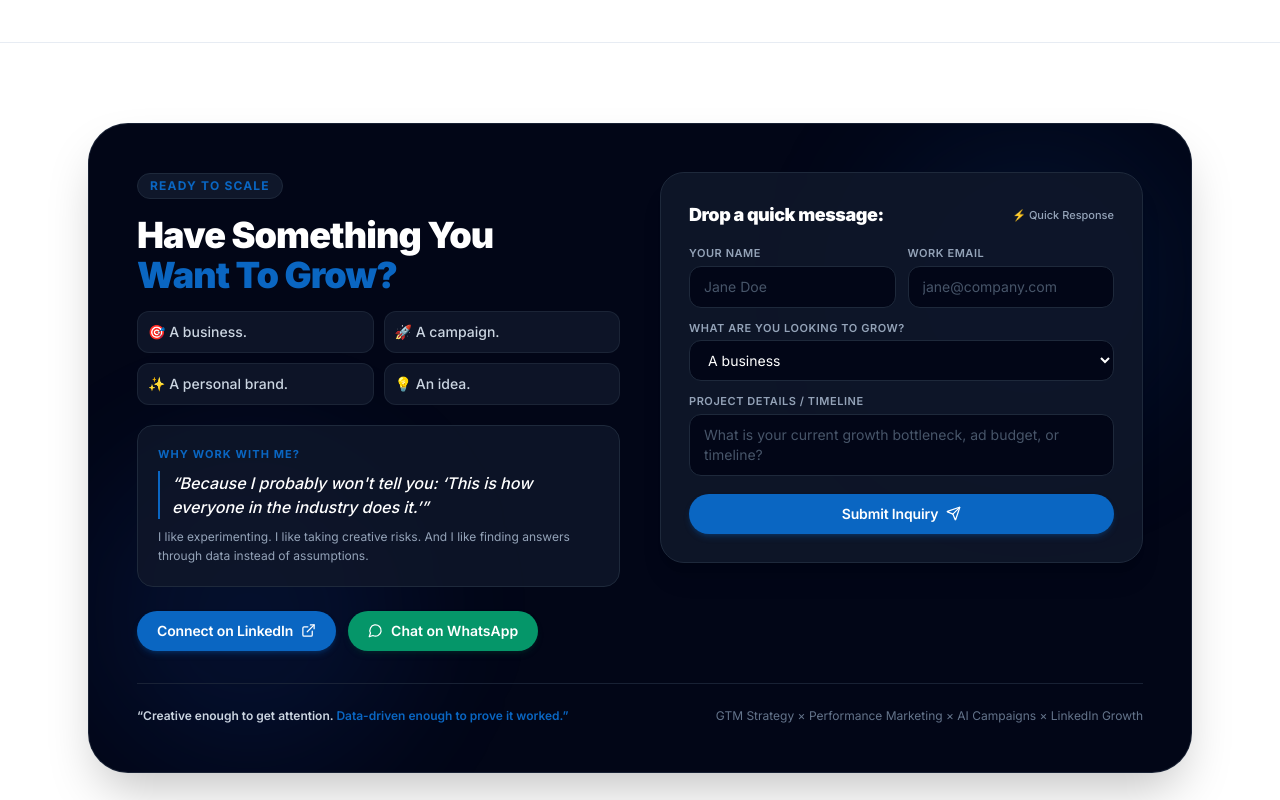
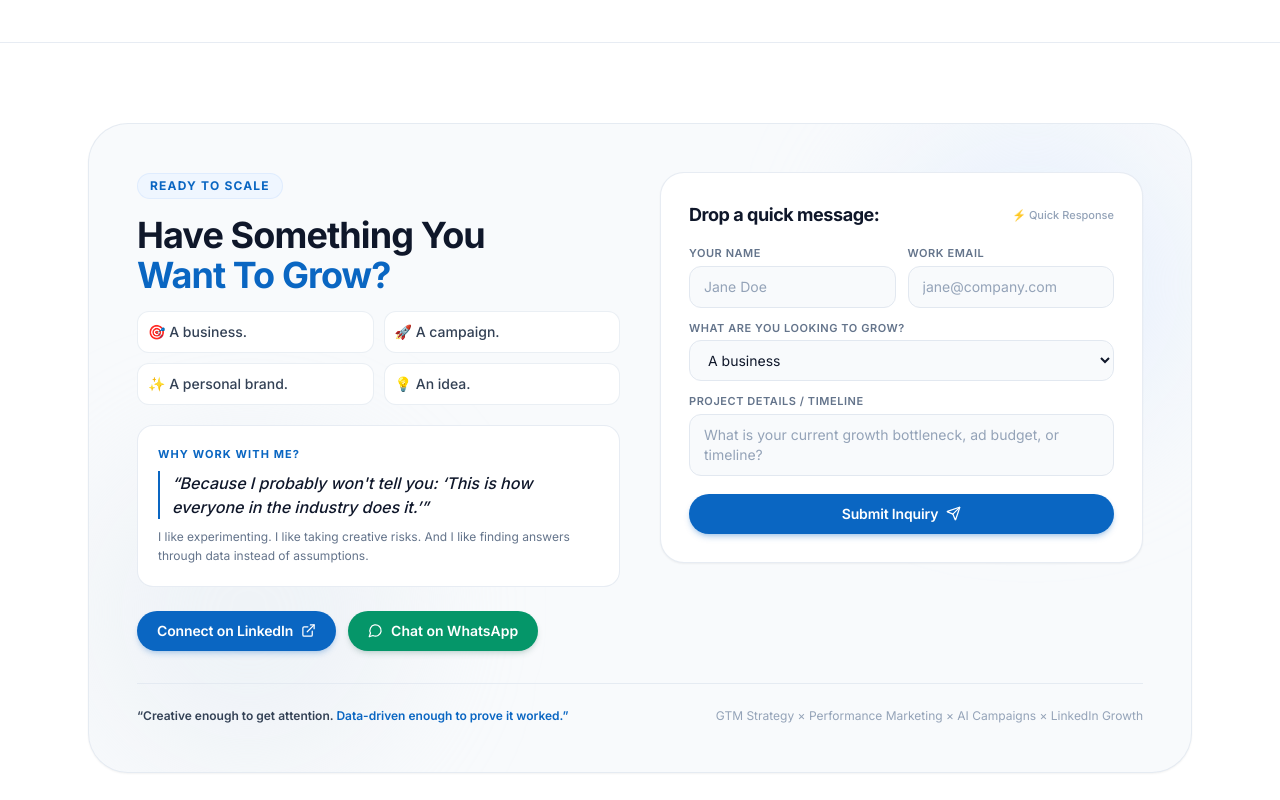
Before and after one commit to AryanSri-235/manaspf, a Next.js app: page / in a window 1280 px wide. Shown: the part 4960-5760 px from the top of the page. Built offline with nearby package versions, Linux system fonts and the light colour scheme.

Commit message:
style(contact): soften section with clean light palette, font-bold heading, and harmonious card styling

```diff
--- a/src/components/ContactCTASection.tsx
+++ b/src/components/ContactCTASection.tsx
@@ -42,10 +42,10 @@ export default function ContactCTASection() {
     >
       <div className="container mx-auto px-6 max-w-6xl w-full my-auto">
         <ScrollReveal duration={0.7} yOffset={24}>
-          <div className="bg-slate-950 rounded-[2.5rem] p-6 sm:p-10 lg:p-12 shadow-2xl text-white relative overflow-hidden border border-slate-800/80">
-            {/* Background glow accents */}
-            <div className="absolute top-0 right-0 w-80 h-80 bg-primary/10 rounded-full blur-3xl pointer-events-none" />
-            <div className="absolute bottom-0 left-0 w-80 h-80 bg-blue-600/10 rounded-full blur-3xl pointer-events-none" />
+          <div className="bg-slate-50 rounded-[2.5rem] p-6 sm:p-10 lg:p-12 shadow-sm text-slate-900 relative overflow-hidden border border-slate-200/80">
+            {/* Subtle glow accents */}
+            <div className="absolute top-0 right-0 w-80 h-80 bg-blue-100/50 rounded-full blur-3xl pointer-events-none" />
+            <div className="absolute bottom-0 left-0 w-80 h-80 bg-slate-200/40 rounded-full blur-3xl pointer-events-none" />
 
             {/* 2-Column Split: Left = Text/Quote/CTA buttons, Right = Form */}
             <div className="grid grid-cols-1 lg:grid-cols-12 gap-8 lg:gap-10 items-start relative z-10">
@@ -53,41 +53,41 @@ export default function ContactCTASection() {
               <div className="lg:col-span-6 flex flex-col justify-between h-full">
                 <div>
                   {/* Pill Badge */}
-                  <div className="inline-block px-3 py-1 rounded-full bg-slate-900 border border-slate-800 text-primary text-xs font-bold uppercase tracking-widest mb-4 shadow-2xs">
+                  <div className="inline-block px-3 py-1 rounded-full bg-blue-50 border border-blue-100/80 text-primary text-xs font-bold uppercase tracking-widest mb-4 shadow-2xs">
                     Ready To Scale
                   </div>
 
                   {/* Headline */}
-                  <h2 className="text-2xl sm:text-3xl lg:text-4xl font-black tracking-tight mb-4 leading-tight text-white">
+                  <h2 className="text-2xl sm:text-3xl lg:text-4xl font-bold tracking-tight mb-4 leading-tight text-slate-900">
                     Have Something You <br className="hidden sm:inline" />
                     <span className="text-primary">Want To Grow?</span>
                   </h2>
 
                   {/* 4 Targets Grid */}
-                  <div className="grid grid-cols-2 gap-2.5 mb-5 text-slate-300 font-medium text-xs sm:text-sm">
-                    <div className="p-2.5 rounded-xl bg-slate-900/90 border border-slate-800/80 shadow-2xs">
+                  <div className="grid grid-cols-2 gap-2.5 mb-5 text-slate-700 font-medium text-xs sm:text-sm">
+                    <div className="p-2.5 rounded-xl bg-white border border-slate-200/70 shadow-2xs">
                       🎯 A business.
                     </div>
-                    <div className="p-2.5 rounded-xl bg-slate-900/90 border border-slate-800/80 shadow-2xs">
+                    <div className="p-2.5 rounded-xl bg-white border border-slate-200/70 shadow-2xs">
                       🚀 A campaign.
                     </div>
-                    <div className="p-2.5 rounded-xl bg-slate-900/90 border border-slate-800/80 shadow-2xs">
+                    <div className="p-2.5 rounded-xl bg-white border border-slate-200/70 shadow-2xs">
                       ✨ A personal brand.
                     </div>
-                    <div className="p-2.5 rounded-xl bg-slate-900/90 border border-slate-800/80 shadow-2xs">
+                    <div className="p-2.5 rounded-xl bg-white border border-slate-200/70 shadow-2xs">
                       💡 An idea.
                     </div>
                   </div>
 
                   {/* Curiosity / Philosophy Quote */}
-                  <div className="p-4 sm:p-5 rounded-2xl bg-slate-900/80 border border-slate-800 text-left mb-6 space-y-2">
+                  <div className="p-4 sm:p-5 rounded-2xl bg-white border border-slate-200/80 text-left mb-6 space-y-2 shadow-2xs">
                     <p className="text-[11px] font-bold text-primary uppercase tracking-widest">
                       Why Work With Me?
                     </p>
-                    <blockquote className="text-sm sm:text-base font-medium text-white italic border-l-2 border-primary pl-3">
+                    <blockquote className="text-sm sm:text-base font-medium text-slate-900 italic border-l-2 border-primary pl-3">
                       “Because I probably won&apos;t tell you: ‘This is how everyone in the industry does it.’”
                     </blockquote>
-                    <p className="text-xs text-slate-400 font-normal leading-relaxed">
+                    <p className="text-xs text-slate-500 font-normal leading-relaxed">
                       I like experimenting. I like taking creative risks. And I like finding answers through data instead of assumptions.
                     </p>
                   </div>
@@ -99,7 +99,7 @@ export default function ContactCTASection() {
                     href={portfolioConfig.linkedinUrl}
                     target="_blank"
                     rel="noopener noreferrer"
-                    className="btn-primary py-2.5 px-5 text-xs sm:text-sm font-semibold shadow-md shadow-primary/25 inline-flex items-center gap-2 cursor-pointer"
+                    className="btn-primary py-2.5 px-5 text-xs sm:text-sm font-semibold shadow-md shadow-primary/20 inline-flex items-center gap-2 cursor-pointer"
                   >
                     Connect on LinkedIn <ExternalLink size={15} />
                   </a>
@@ -108,7 +108,7 @@ export default function ContactCTASection() {
                     href={portfolioConfig.whatsappUrl}
                     target="_blank"
                     rel="noopener noreferrer"
-                    className="bg-emerald-600 hover:bg-emerald-700 text-white font-semibold py-2.5 px-5 rounded-full text-xs sm:text-sm shadow-md shadow-emerald-900/25 inline-flex items-center gap-2 cursor-pointer transition-all hover:scale-105"
+                    className="bg-emerald-600 hover:bg-emerald-700 text-white font-semibold py-2.5 px-5 rounded-full text-xs sm:text-sm shadow-md shadow-emerald-900/15 inline-flex items-center gap-2 cursor-pointer transition-all hover:scale-105"
                   >
                     <MessageCircle size={15} /> Chat on WhatsApp
                   </a>
@@ -117,9 +117,9 @@ export default function ContactCTASection() {
 
               {/* Right Column (lg:col-span-6): Inquiry Form */}
               <div className="lg:col-span-6">
-                <div className="bg-slate-900/90 border border-slate-800 rounded-3xl p-5 sm:p-7 text-left shadow-xl">
+                <div className="bg-white border border-slate-200/80 rounded-3xl p-5 sm:p-7 text-left shadow-sm">
                   <div className="flex items-center justify-between mb-4">
-                    <h3 className="text-base sm:text-lg font-black text-white">
+                    <h3 className="text-base sm:text-lg font-bold text-slate-900">
                       Drop a quick message:
                     </h3>
                     <span className="text-[11px] font-medium text-slate-400">
@@ -130,8 +130,8 @@ export default function ContactCTASection() {
                   {submitted ? (
                     <div className="text-center py-8">
                       <CheckCircle2 size={40} className="text-primary mx-auto mb-3" />
-                      <h4 className="text-lg font-black text-white mb-1">Inquiry Sent</h4>
-                      <p className="text-xs text-slate-400 font-normal">
+                      <h4 className="text-lg font-bold text-slate-900 mb-1">Inquiry Sent</h4>
+                      <p className="text-xs text-slate-500 font-normal">
                         Thanks for reaching out! Manas will review your message and reply promptly.
                       </p>
                     </div>
@@ -139,7 +139,7 @@ export default function ContactCTASection() {
                     <form onSubmit={handleSubmit} className="space-y-3">
                       <div className="grid grid-cols-1 sm:grid-cols-2 gap-3">
                         <div>
-                          <label className="block text-[11px] font-semibold uppercase tracking-wider text-slate-400 mb-1">
+                          <label className="block text-[11px] font-semibold uppercase tracking-wider text-slate-500 mb-1">
                             Your Name
                           </label>
                           <input
@@ -148,11 +148,11 @@ export default function ContactCTASection() {
                             value={formData.name}
                             onChange={(e) => setFormData({ ...formData, name: e.target.value })}
                             placeholder="Jane Doe"
-                            className="w-full px-3.5 py-2.5 rounded-xl bg-slate-950 border border-slate-800 text-white placeholder-slate-600 focus:outline-none focus:border-primary text-xs sm:text-sm font-normal"
+                            className="w-full px-3.5 py-2.5 rounded-xl bg-slate-50 border border-slate-200 text-slate-900 placeholder-slate-400 focus:bg-white focus:outline-none focus:border-primary text-xs sm:text-sm font-normal transition-colors"
                           />
                         </div>
                         <div>
-                          <label className="block text-[11px] font-semibold uppercase tracking-wider text-slate-400 mb-1">
+                          <label className="block text-[11px] font-semibold uppercase tracking-wider text-slate-500 mb-1">
                             Work Email
                           </label>
                           <input
@@ -161,19 +161,19 @@ export default function ContactCTASection() {
                             value={formData.email}
                             onChange={(e) => setFormData({ ...formData, email: e.target.value })}
                             placeholder="jane@company.com"
-                            className="w-full px-3.5 py-2.5 rounded-xl bg-slate-950 border border-slate-800 text-white placeholder-slate-600 focus:outline-none focus:border-primary text-xs sm:text-sm font-normal"
+                            className="w-full px-3.5 py-2.5 rounded-xl bg-slate-50 border border-slate-200 text-slate-900 placeholder-slate-400 focus:bg-white focus:outline-none focus:border-primary text-xs sm:text-sm font-normal transition-colors"
                           />
                         </div>
                       </div>
 
                       <div>
-                        <label className="block text-[11px] font-semibold uppercase tracking-wider text-slate-400 mb-1">
+                        <label className="block text-[11px] font-semibold uppercase tracking-wider text-slate-500 mb-1">
                           What Are You Looking To Grow?
                         </label>
                         <select
                           value={formData.growthType}
                           onChange={(e) => setFormData({ ...formData, growthType: e.target.value })}
-                          className="w-full px-3.5 py-2.5 rounded-xl bg-slate-950 border border-slate-800 text-white focus:outline-none focus:border-primary text-xs sm:text-sm font-normal"
+                          className="w-full px-3.5 py-2.5 rounded-xl bg-slate-50 border border-slate-200 text-slate-900 focus:bg-white focus:outline-none focus:border-primary text-xs sm:text-sm font-normal"
                         >
                           <option value="A business">A business</option>
                           <option value="A campaign">A campaign</option>
@@ -183,7 +183,7 @@ export default function ContactCTASection() {
                       </div>
 
                       <div>
-                        <label className="block text-[11px] font-semibold uppercase tracking-wider text-slate-400 mb-1">
+                        <label className="block text-[11px] font-semibold uppercase tracking-wider text-slate-500 mb-1">
                           Project Details / Timeline
                         </label>
                         <textarea
@@ -192,7 +192,7 @@ export default function ContactCTASection() {
                           value={formData.message}
                           onChange={(e) => setFormData({ ...formData, message: e.target.value })}
                           placeholder="What is your current growth bottleneck, ad budget, or timeline?"
-                          className="w-full px-3.5 py-2.5 rounded-xl bg-slate-950 border border-slate-800 text-white placeholder-slate-600 focus:outline-none focus:border-primary text-xs sm:text-sm font-normal resize-none"
+                          className="w-full px-3.5 py-2.5 rounded-xl bg-slate-50 border border-slate-200 text-slate-900 placeholder-slate-400 focus:bg-white focus:outline-none focus:border-primary text-xs sm:text-sm font-normal resize-none"
                         />
                       </div>
 
@@ -210,12 +210,12 @@ export default function ContactCTASection() {
             </div>
 
             {/* Core Statement Banner */}
-            <div className="mt-8 pt-6 border-t border-slate-800/80 flex flex-col sm:flex-row items-center justify-between gap-3 text-xs text-center sm:text-left relative z-10">
-              <p className="font-semibold text-slate-300">
+            <div className="mt-8 pt-6 border-t border-slate-200/80 flex flex-col sm:flex-row items-center justify-between gap-3 text-xs text-center sm:text-left relative z-10">
+              <p className="font-semibold text-slate-700">
                 “Creative enough to get attention.{" "}
                 <span className="text-primary">Data-driven enough to prove it worked.”</span>
               </p>
-              <p className="text-slate-500 font-normal">
+              <p className="text-slate-400 font-normal">
                 {portfolioConfig.pillarsSummary}
               </p>
             </div>
```
